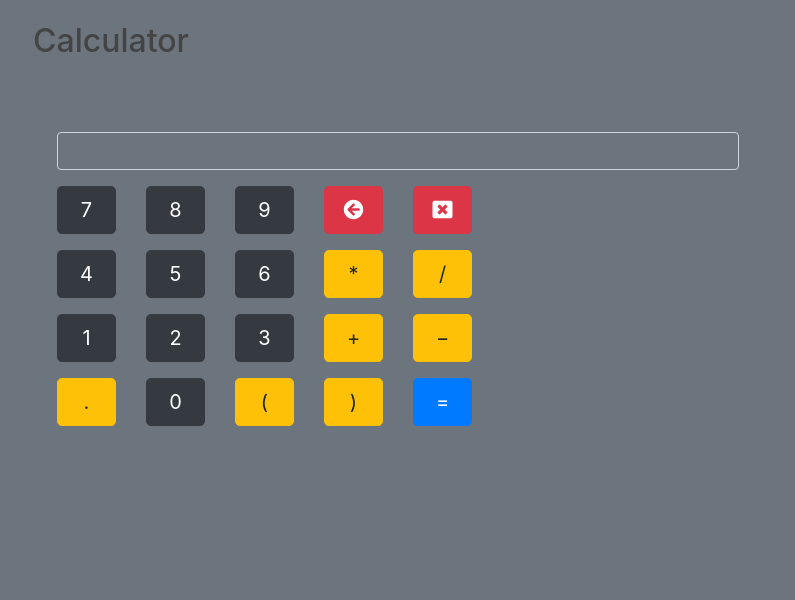
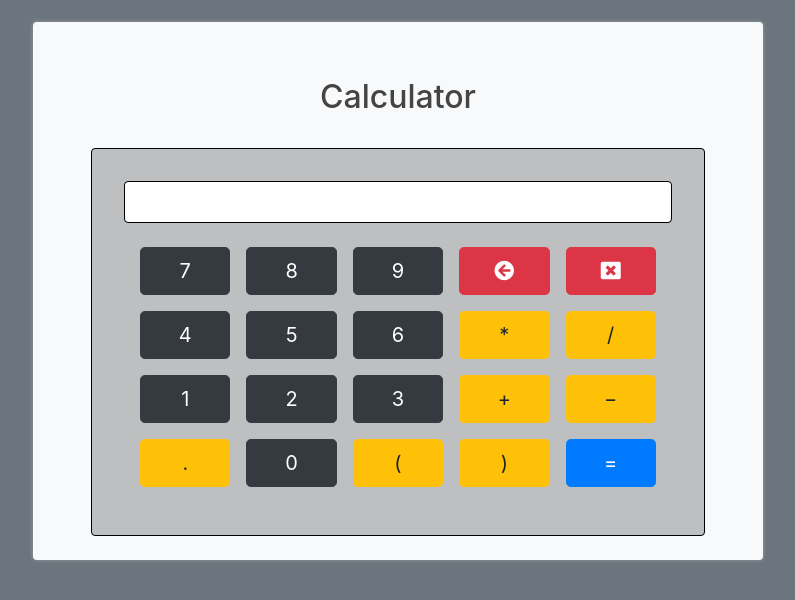
Before and after one commit to CoderDez/moolahs_eye, a Django app: page /tools/calculator/ in a window 1280 px wide. Shown: the part 58-658 px from the top of the page, without its empty margins (52-847 px from the left). Run offline with Django 4.2, Linux system fonts and the light colour scheme; a user stored in the database is signed in; some libraries are stand-ins or nearby versions.

Commit message:
Multiple UIs have been redone
Home page, details page, calculator, and converter have been redone

```diff
--- a/django_project/budgets/models.py
+++ b/django_project/budgets/models.py
@@ -31,6 +31,8 @@ class Budget(models.Model):
     def get_absolute_url(self):
         return reverse('budgets-detail', kwargs = {'pk': self.pk})
 
+    def get_items_sorted_by_limit(self):
+        return self.item_set.all().order_by('-cost')
 
     def total_item_costs(self):
         """
--- a/django_project/budgets/static/budgets/css/main.css
+++ b/django_project/budgets/static/budgets/css/main.css
@@ -90,14 +90,25 @@ body {
 }
 
 /* table on home page */
-
 .budget-table tbody tr:hover {
   cursor: pointer;
 }
 
-/* styles for name and limit */
+/* styles for name, limit */
 .money-color {
   color: #3e9c35 !important;
+}
+
+
+
+.custom-blue {
+  background-color: hsl(208, 98%, 35%);
+  color: white;
+}
+
+.custom-blue:hover {
+  background-color: hsl(208, 98%, 25%);
+  color: white;
 }
 
 .budget-name {
@@ -108,3 +119,31 @@ body {
 input[readonly]{
   background-color: transparent !important;
 }
+
+/* chart div */
+.chart-div {
+  box-shadow: 0 0 4px rgba(0, 0, 0, 0.2);
+}
+
+
+/* budget div and coverter div */
+.budget-div, .converter-div, .calculator-div {
+  box-shadow: 0 0 4px rgba(255, 255, 255, 0.3);
+
+}
+
+/* calculator */
+
+.calculator {
+  background-color: hsl(205, 2%, 75%);
+  border: 1px solid black;
+  width: 90% !important;
+  margin: auto;
+}
+
+
+.calculator input {
+  background-color: white !important;
+  border: 1px solid black;
+  padding: 8px;
+}
--- a/django_project/budgets/templates/budgets/home.html
+++ b/django_project/budgets/templates/budgets/home.html
@@ -8,7 +8,7 @@
                 <a class="btn btn-info" href="#">
                     <i class="fas fa-edit"></i>
                 </a>
-                <a class="btn btn-primary" href="{% url 'budgets-create' %}">
+                <a class="btn custom-blue" href="{% url 'budgets-create' %}">
                     <i class="fa fa-plus" aria-hidden="true"></i>
                 </a>
             </div>
--- a/django_project/budgets/views.py
+++ b/django_project/budgets/views.py
@@ -71,7 +71,6 @@ class BudgetCreateView(LoginRequiredMixin, CreateView):
 
     def get_context_data(self, **kwargs):
         context = super().get_context_data(**kwargs)
-        context['is_creating'] = True
         context["title"] = "Create Budget"
         return context
 
--- a/django_project/tools/templates/tools/calculator.html
+++ b/django_project/tools/templates/tools/calculator.html
@@ -7,86 +7,57 @@
 {% endblock static_resources %}
 
 {% block content %}
-    <h2 class="mb-5">Calculator</h2>
-    <form method="post" class="calculator bg-secondary p-4 rounded">
-        {% csrf_token %}
-        {{ form }}
-        <div class="row mt-3">
-            <div class="col-md-9">
-                <div class="row mb-2">
-                    <div class="col-md-2">
-                        <button type="button" class="btn btn-dark btn-lg btn-block mr-1 mb-2 text-append" value="7">7</button>
-                    </div>
-                    <div class="col-md-2">
-                        <button type="button" class="btn btn-dark btn-lg btn-block mr-1 mb-2 text-append" value="8">8</button>
-                    </div>
-                    <div class="col-md-2">
-                        <button type="button" class="btn btn-dark btn-lg btn-block mr-1 mb-2 text-append"  value="9">9</button>
-                    </div>
-                    <div class="col-md-2">
-                        <button id="btn_backspace" type="button" class="btn btn-danger btn-lg btn-block mr-1 mb-2">
+    <div class="container calculator-div bg-light rounded p-4">
+        <h2 class="m-2 p-4 text-center">Calculator</h2>
+
+        <div class="calculator p-2 d-flex flex-column  rounded">
+            <form method="post" class="p-4 rounded">
+                {% csrf_token %}
+                {{ form }}
+
+                <div class="calculator-buttons d-flex flex-column mt-2 p-2">
+                    <div class="d-flex flex-row  rounded">
+                        <button type="button" class="btn btn-dark btn-lg btn-block m-2 text-append" value="7">7</button>
+                        <button type="button" class="btn btn-dark btn-lg btn-block m-2 text-append" value="8">8</button>
+                        <button type="button" class="btn btn-dark btn-lg btn-block m-2 text-append"  value="9">9</button>
+                        <button id="btn_backspace" type="button" class="btn btn-danger btn-lg btn-block m-2">
                             <i class="fa fa-arrow-circle-left" aria-hidden="true"></i>
                         </button>
-                    </div>
-                    <div class="col-md-2">
-                        <button id="btn_clear" type="button" class="btn btn-danger btn-lg btn-block mr-1 mb-2">
+                        <button id="btn_clear" type="button" class="btn btn-danger btn-lg btn-block m-2">
                             <i class="fa fa-window-close" aria-hidden="true"></i>
                         </button>
                     </div>
-                </div>
-                <div class="row mb-2">
-                    <div class="col-md-2">
-                        <button type="button" class="btn btn-dark btn-lg btn-block mr-1 mb-2 text-append" value="4">4</button>
+
+                    <div class="d-flex flex-row rounded">
+                        <button type="button" class="btn btn-dark btn-lg btn-block m-2 text-append" value="4">4</button>
+                        <button type="button" class="btn btn-dark btn-lg btn-block m-2 text-append" value="5">5</button>
+                        <button type="button" class="btn btn-dark btn-lg btn-block m-2 text-append" value="6">6</button>
+                        <button type="button" class="btn btn-warning btn-lg btn-block m-2 text-append" value="*">&#42;</button>
+                        <button type="button" class="btn btn-warning btn-lg btn-block m-2 text-append" value="/">&#47;</button>
                     </div>
-                    <div class="col-md-2">
-                        <button type="button" class="btn btn-dark btn-lg btn-block mr-1 mb-2 text-append" value="5">5</button>
+
+
+                    <div class="d-flex flex-row rounded">
+                        <button type="button" class="btn btn-dark btn-lg btn-block m-2 text-append" value="1">1</button>
+                        <button type="button" class="btn btn-dark btn-lg btn-block m-2 text-append" value="2">2</button>
+                        <button type="button" class="btn btn-dark btn-lg btn-block m-2 text-append" value="3">3</button>
+                        <button type="button" class="btn btn-warning btn-lg btn-block m-2 text-append" value="+">&plus;</button>
+                        <button type="button" class="btn btn-warning btn-lg btn-block m-2 text-append" value="-">&minus;</button>
                     </div>
-                    <div class="col-md-2">
-                        <button type="button" class="btn btn-dark btn-lg btn-block mr-1 mb-2 text-append" value="6">6</button>
-                    </div>
-                    <div class="col-md-2">
-                        <button type="button" class="btn btn-warning btn-lg btn-block mr-1 mb-2 text-append" value="*">&#42;</button>
-                    </div>
-                    <div class="col-md-2">
-                        <button type="button" class="btn btn-warning btn-lg btn-block mr-1 mb-2 text-append" value="/">&#47;</button>
+
+
+                    <div class="d-flex flex-row rounded">
+                        <button type="button" class="btn btn-warning btn-lg btn-block m-2 text-append" value=".">.</button>
+                        <button type="button" class="btn btn-dark btn-lg btn-block m-2 text-append" value="0">0</button>
+                        <button type="button" class="btn btn-warning btn-lg btn-block m-2 text-append" value="(">&#40;</button>
+                        <button type="button" class="btn btn-warning btn-lg btn-block m-2 text-append" value=")">&#41;</button>
+                        <button type="submit" class="btn btn-primary btn-lg btn-block m-2">&equals;</button>
                     </div>
                 </div>
-                <div class="row mb-2">
-                    <div class="col-md-2">
-                        <button type="button" class="btn btn-dark btn-lg btn-block mr-1 mb-2 text-append" value="1">1</button>
-                    </div>
-                    <div class="col-md-2">
-                        <button type="button" class="btn btn-dark btn-lg btn-block mr-1 mb-2 text-append" value="2">2</button>
-                    </div>
-                    <div class="col-md-2">
-                        <button type="button" class="btn btn-dark btn-lg btn-block mr-1 mb-2 text-append" value="3">3</button>
-                    </div>
-                    <div class="col-md-2">
-                        <button type="button" class="btn btn-warning btn-lg btn-block mr-1 mb-2 text-append" value="+">&plus;</button>
-                    </div>
-                    <div class="col-md-2">
-                        <button type="button" class="btn btn-warning btn-lg btn-block mr-1 mb-2 text-append" value="-">&minus;</button>
-                    </div>
-                </div>
-                <div class="row mb-2">
-                    <div class="col-md-2">
-                        <button type="button" class="btn btn-warning btn-lg btn-block mr-1 mb-2 text-append" value=".">.</button>
-                    </div>
-                    <div class="col-md-2">
-                        <button type="button" class="btn btn-dark btn-lg btn-block mr-1 mb-2 text-append" value="0">0</button>
-                    </div>
-                    <div class="col-md-2">
-                        <button type="button" class="btn btn-warning btn-lg btn-block mr-1 mb-2 text-append" value="(">&#40;</button>
-                    </div>
-                    <div class="col-md-2">
-                        <button type="button" class="btn btn-warning btn-lg btn-block mr-1 mb-2 text-append" value=")">&#41;</button>
-                    </div>
-                    <div class="col-md-2">
-                        <button type="submit" class="btn btn-primary btn-lg btn-block mr-1 mb-2">&equals;</button>
-                    </div>
-                </div>
-            </div>
+            </form>
         </div>
-    </form>
+
+    </div>
+
     <script src="{% static 'tools/js/calculator.js' %}"></script>
 {% endblock %}
```
Also changed, not shown: django_project/budgets/templates/budgets/budget_detail.html (+20 -6 lines), django_project/budgets/templates/budgets/budget_form.html (+5 -17 lines), django_project/tools/templates/tools/currency_converter.html (+7 -5 lines), django_project/db.sqlite3.
